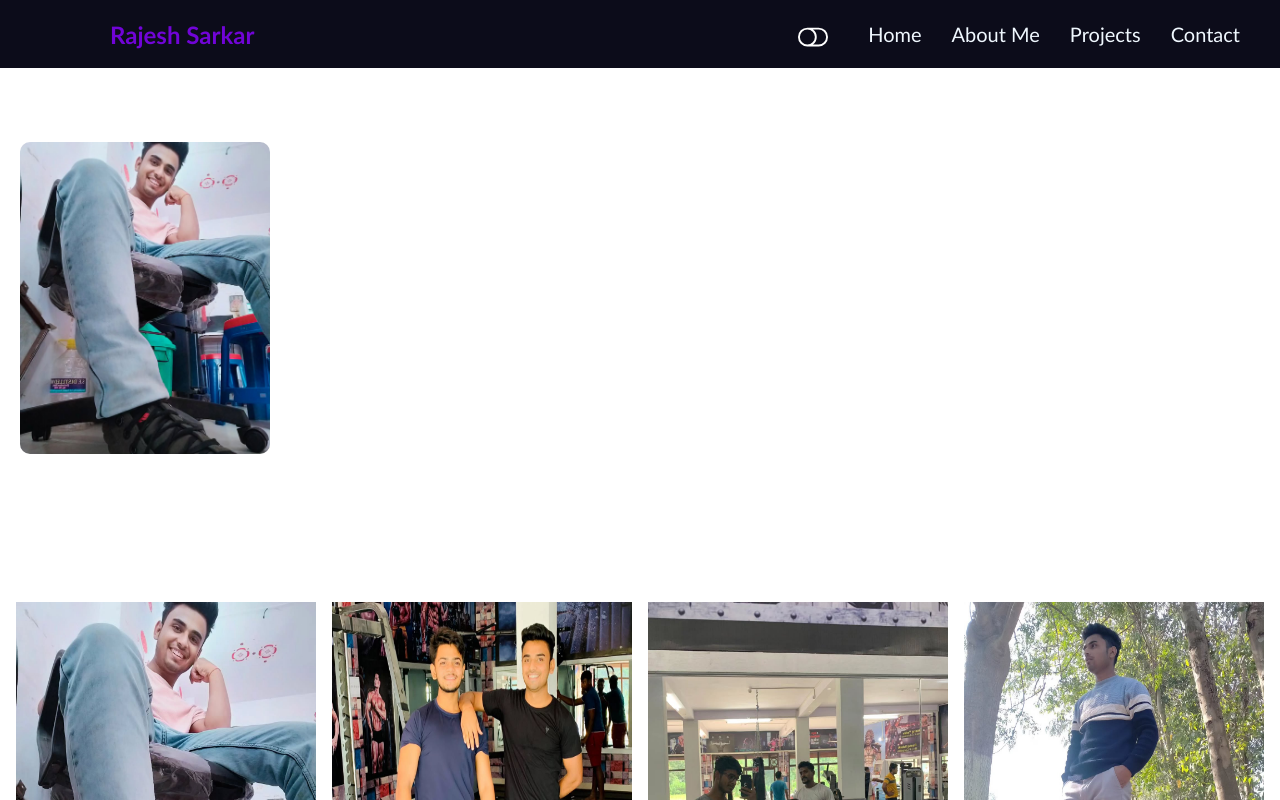
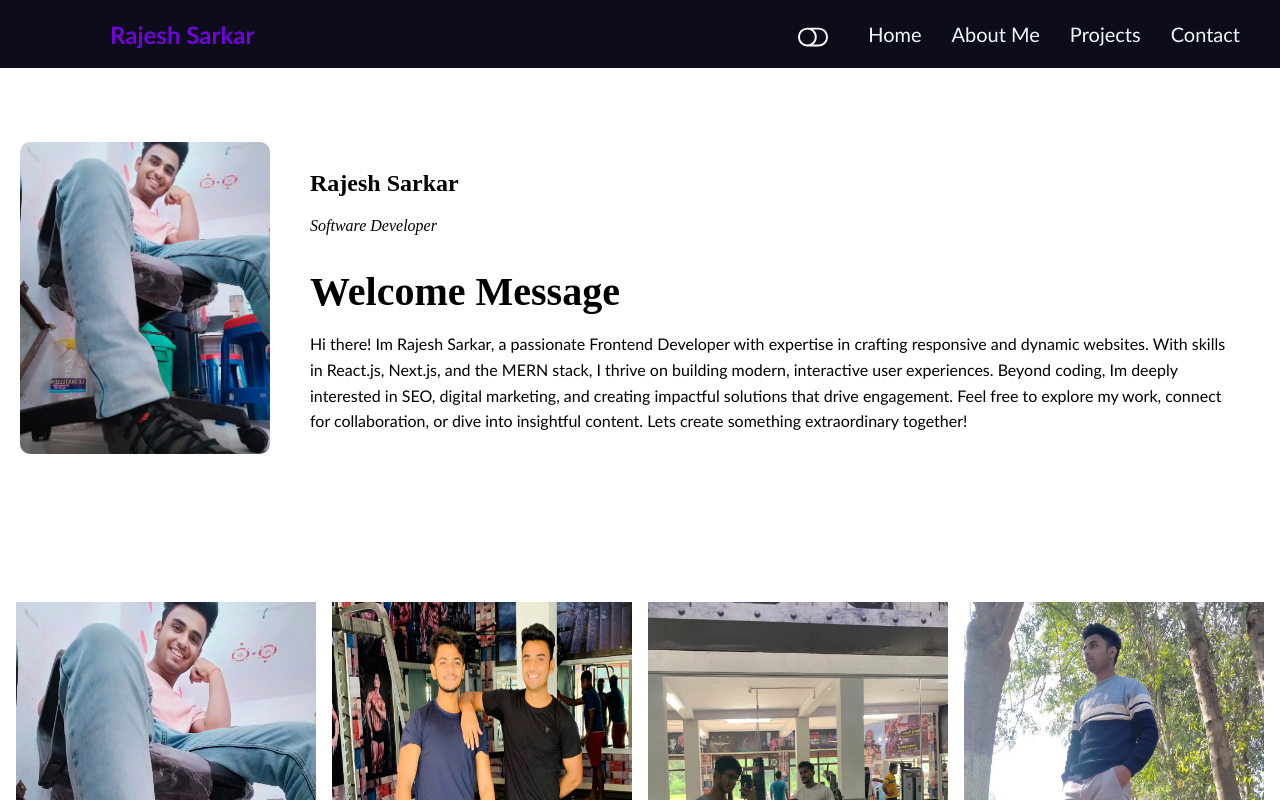
Before and after one commit to rajeshsarkar95/potfolio, a Next.js app: page /components/profile in a window 1280 px wide. Shown: the top 800 px of the page. Built offline with nearby package versions, Linux system fonts and the light colour scheme.

Commit message:
code chages

```diff
--- a/src/app/components/nabvar/page.js
+++ b/src/app/components/nabvar/page.js
@@ -12,7 +12,6 @@ import Link from "next/link";
 import { useAppContext } from "../../context/Appcontext";
 
 import { BsToggleOn } from "react-icons/bs";
-
 function Navbar() {
   const [isSidebarOpen, setIsSidebarOpen] = useState(false);
   const { toggleColorMode, colormode } = useAppContext();
@@ -28,7 +27,6 @@ function Navbar() {
           transition: "background-color 0.3s ease, color 0.3s ease",
           borderBottom: colormode ? "1px solid black" : "",
         }}
-
       >
         <div className="logoname">
           <h2
@@ -36,7 +34,12 @@ function Navbar() {
               color: colormode ? "black" : " ",
             }}
           >
-            Rajesh Sarkar
+            <Link
+              href="/"
+              style={{ textDecoration: "none", color: "inherit" }}
+            >
+              Rajesh Sarkar
+            </Link>
           </h2>
         </div>
         <div className="navigation">
--- a/src/app/components/profile/profile.css
+++ b/src/app/components/profile/profile.css
@@ -26,24 +26,20 @@
 .name {
   font-size: 1.5rem;
   font-weight: bold;
-  color: white;
 }
 .position {
   font-size: 1rem;
   font-style: italic;
-  color: white;
   margin-bottom: 20px;
 }
 .welcome-title {
   font-size: 2.5rem;
   font-weight: bold;
-  color: white;
   margin-bottom: 10px;
 }
 .message {
   line-height: 1.6;
   font-family: "Gill Sans", "Gill Sans MT", Calibri, "Trebuchet MS", sans-serif;
-  color: white;
 }
 .images_gallary {
   display: flex;
--- a/src/app/layout.js
+++ b/src/app/layout.js
@@ -3,6 +3,7 @@ import "./globals.css";
 import Navbar from "./components/nabvar/page";
 import { AppProvider} from "./context/Appcontext";
 import Footer from "./components/footer/page";
+import Head from "next/head";
 
 const geistSans = Geist({
   variable: "--font-geist-sans",
@@ -15,14 +16,14 @@ const geistMono = Geist_Mono({
 export const metadata = {
   title: "Rajesh Sarkar",
   description: "Rajesh Sarkar",
+  icons: {
+    icon: "/images/product.png",
+  },
 };
 export default function RootLayout({ children }) {
   return (
     <AppProvider>
       <html lang="en">
-        <head>
-        <link rel="icon" href="/images/profile.png" />
-        </head>
         <body  className={` ${geistSans.variable} ${geistMono.variable}`}>
           <Navbar />
           {children}
```
